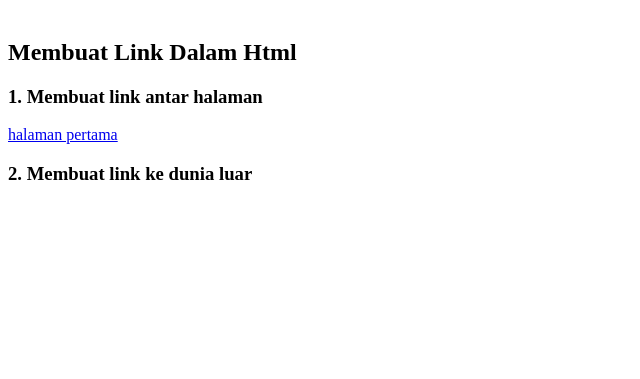
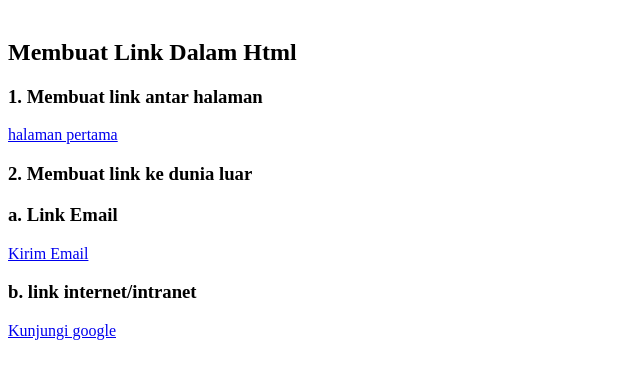
Before and after one commit to fadhilabi22/1124160100-html-link, a plain HTML site: page index.html in a window 1280 px wide. Shown: the part 79-458 px from the top of the page, without its empty margins (0-640 px from the left). Drawn offline with Linux system fonts and the light colour scheme.

Commit message:
penambahan link

```diff
--- a/index.html
+++ b/index.html
@@ -12,5 +12,9 @@
     <h3> 1. Membuat link antar halaman</h3>
     <a href="link1.html" target="_blank">halaman pertama </a>
     <h3> 2. Membuat link ke dunia luar</h3>
+    <h3> a. Link Email</h3>
+    <a href="mailto:fadielabi4567@gmail.com"> Kirim Email</a>
+    <h3> b. link internet/intranet</h3>
+    <a href="https://www.google.com" target="_blank">Kunjungi google</a>
 </body>
 </html>
```
Also changed, not shown: link1.html (+1 -0 lines).
